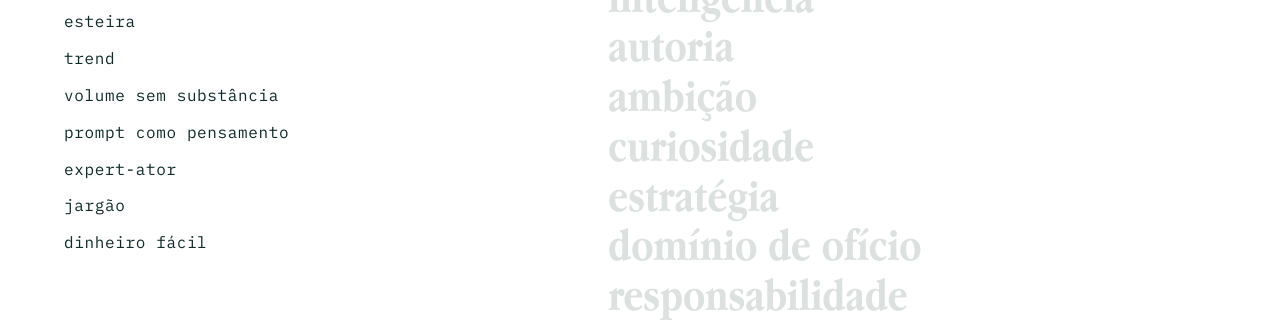
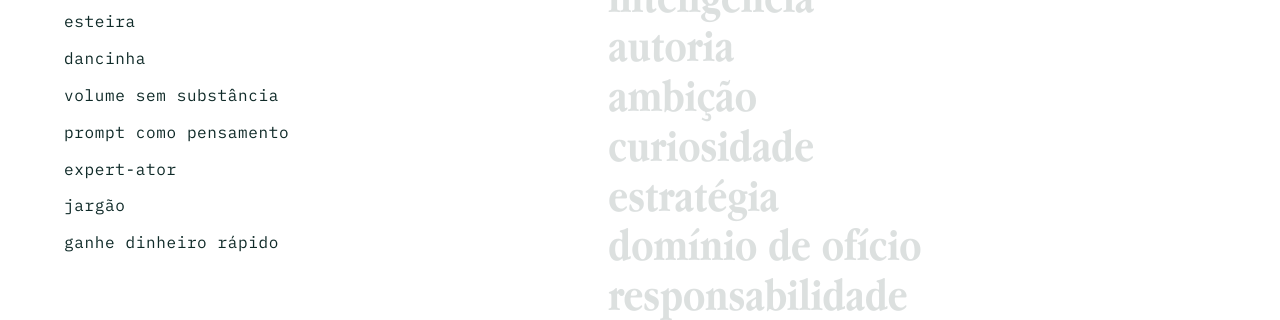
Before and after one commit to raissaprioste/demetra-site, a plain HTML site: page index.html in a window 1280 px wide. Shown: the part 1137-1457 px from the top of the page. Drawn offline with Linux system fonts and the light colour scheme.

Commit message:
Teste: lista 'lá fora' com dancinha e ganhe dinheiro rápido
Co-Authored-By: Claude Opus 5.5 <noreply@anthropic.com>
Claude-Session: https://claude.ai/code/session_01P5hNtazQwov6eyQK5zcFSH

```diff
--- a/index.html
+++ b/index.html
@@ -65,12 +65,12 @@
           <ul class="fora mono">
             <li><span>template</span></li>
             <li><span>esteira</span></li>
-            <li><span>trend</span></li>
+            <li><span>dancinha</span></li>
             <li><span>volume sem substância</span></li>
             <li><span>prompt como pensamento</span></li>
             <li><span>expert-ator</span></li>
             <li><span>jargão</span></li>
-            <li><span>dinheiro fácil</span></li>
+            <li><span>ganhe dinheiro rápido</span></li>
           </ul>
         </div>
         <div class="col-dentro">
```
